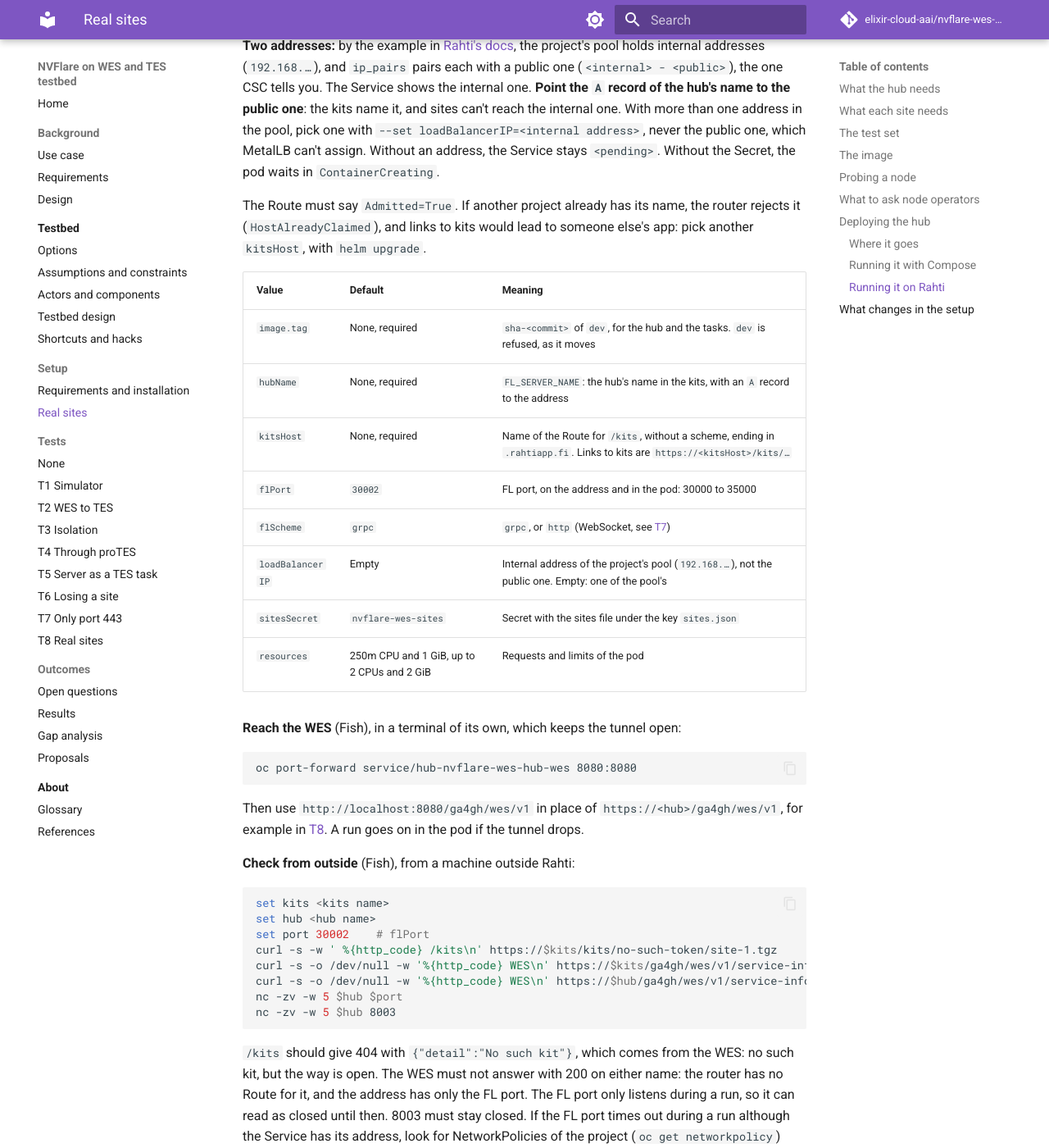
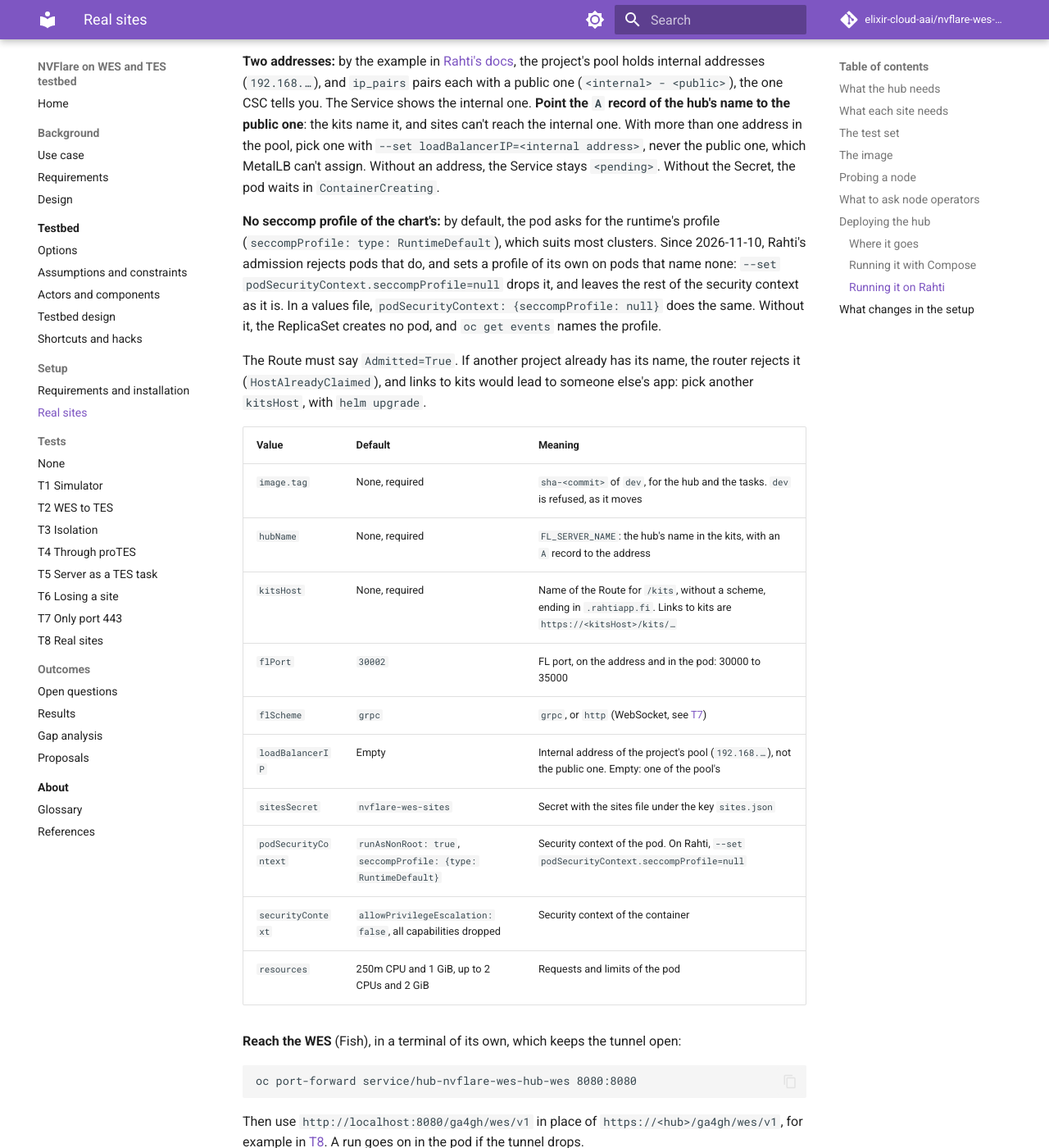
Before and after one commit to elixir-cloud-aai/nvflare-wes-testbed, an MkDocs documentation site: the page built from docs/setup/real-sites.md, in a window 1280 px wide and 1400 px high, scrolled down 7858 px. Shown: the whole window at 82% size. Built offline with MkDocs 1.6.1 and Material for MkDocs 9.7.7, drawn with Linux system fonts in a browser that asks for light colours; comment, search, counter and statistics services are not loaded; some of the changed text lies outside the part shown.

Commit message:
fix: make the pod security context configurable (#33)
* fix: make the pod security context configurable

Rahti's admission rejects pods that ask for the RuntimeDefault seccomp
profile since 2026-11-10, and the chart hard-coded it. Add the values
podSecurityContext and securityContext, as in helm create, with
today's contexts as defaults, test that
--set podSecurityContext.seccompProfile=null drops the profile only,
and document the override for Rahti.

Closes #32

Co-Authored-By: Claude Opus 5.5 <noreply@anthropic.com>
Claude-Session: https://claude.ai/code/session_011FSoqMpmDCfbACLj3uy6xV

* docs: name the ReplicaSet in the Rahti hint

Co-Authored-By: Claude Opus 5.5 <noreply@anthropic.com>
Claude-Session: https://claude.ai/code/session_011FSoqMpmDCfbACLj3uy6xV

---------

Co-authored-by: Claude Opus 5.5 <noreply@anthropic.com>

````diff
--- a/docs/setup/real-sites.md
+++ b/docs/setup/real-sites.md
@@ -183,7 +183,8 @@ helm install hub charts/nvflare-wes-hub \
     --set image.tag=sha-<commit> \
     --set hubName=<hub name> \
     --set kitsHost=<kits name> \
-    --set flPort=30002
+    --set flPort=30002 \
+    --set podSecurityContext.seccompProfile=null
 oc rollout status deployment/hub-nvflare-wes-hub
 oc get service hub-nvflare-wes-hub-fl -o jsonpath='{.status.loadBalancer.ingress[0].ip}'; echo
 oc get ipaddresspools.metallb.io -n metallb-system <rahti project> -o jsonpath='{.metadata.annotations.ip_pairs}'; echo
@@ -191,6 +192,8 @@ oc get route hub-nvflare-wes-hub-kits -o jsonpath='{.status.ingress[0].condition
 ```
 
 **Two addresses:** by the example in [Rahti's docs](https://docs.csc.fi/cloud/rahti/configurations/loadbalancer-service/), the project's pool holds internal addresses (`192.168.…`), and `ip_pairs` pairs each with a public one (`<internal> - <public>`), the one CSC tells you. The Service shows the internal one. **Point the `A` record of the hub's name to the public one**: the kits name it, and sites can't reach the internal one. With more than one address in the pool, pick one with `--set loadBalancerIP=<internal address>`, never the public one, which MetalLB can't assign. Without an address, the Service stays `<pending>`. Without the Secret, the pod waits in `ContainerCreating`.
+
+**No seccomp profile of the chart's:** by default, the pod asks for the runtime's profile (`seccompProfile: type: RuntimeDefault`), which suits most clusters. Since 2026-11-10, Rahti's admission rejects pods that do, and sets a profile of its own on pods that name none: `--set podSecurityContext.seccompProfile=null` drops it, and leaves the rest of the security context as it is. In a values file, `podSecurityContext: {seccompProfile: null}` does the same. Without it, the ReplicaSet creates no pod, and `oc get events` names the profile.
 
 The Route must say `Admitted=True`. If another project already has its name, the router rejects it (`HostAlreadyClaimed`), and links to kits would lead to someone else's app: pick another `kitsHost`, with `helm upgrade`.
 
@@ -203,6 +206,8 @@ The Route must say `Admitted=True`. If another project already has its name, the
 | `flScheme` | `grpc` | `grpc`, or `http` (WebSocket, see [T7](../tests/t7-port-443.md)) |
 | `loadBalancerIP` | Empty | Internal address of the project's pool (`192.168.…`), not the public one. Empty: one of the pool's |
 | `sitesSecret` | `nvflare-wes-sites` | Secret with the sites file under the key `sites.json` |
+| `podSecurityContext` | `runAsNonRoot: true`, `seccompProfile: {type: RuntimeDefault}` | Security context of the pod. On Rahti, `--set podSecurityContext.seccompProfile=null` |
+| `securityContext` | `allowPrivilegeEscalation: false`, all capabilities dropped | Security context of the container |
 | `resources` | 250m CPU and 1 GiB, up to 2 CPUs and 2 GiB | Requests and limits of the pod |
 
 **Reach the WES** (Fish), in a terminal of its own, which keeps the tunnel open:
````
Also changed, not shown: 4 other files.
